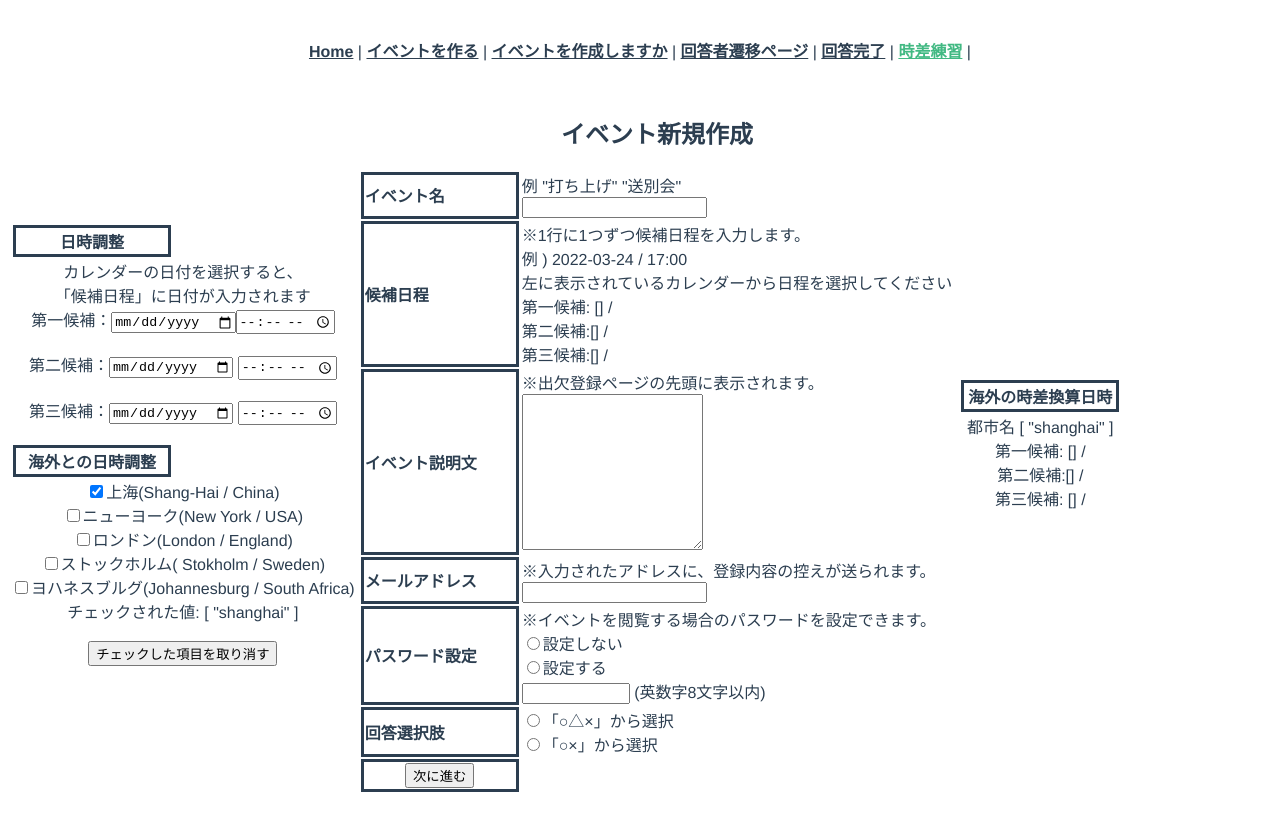
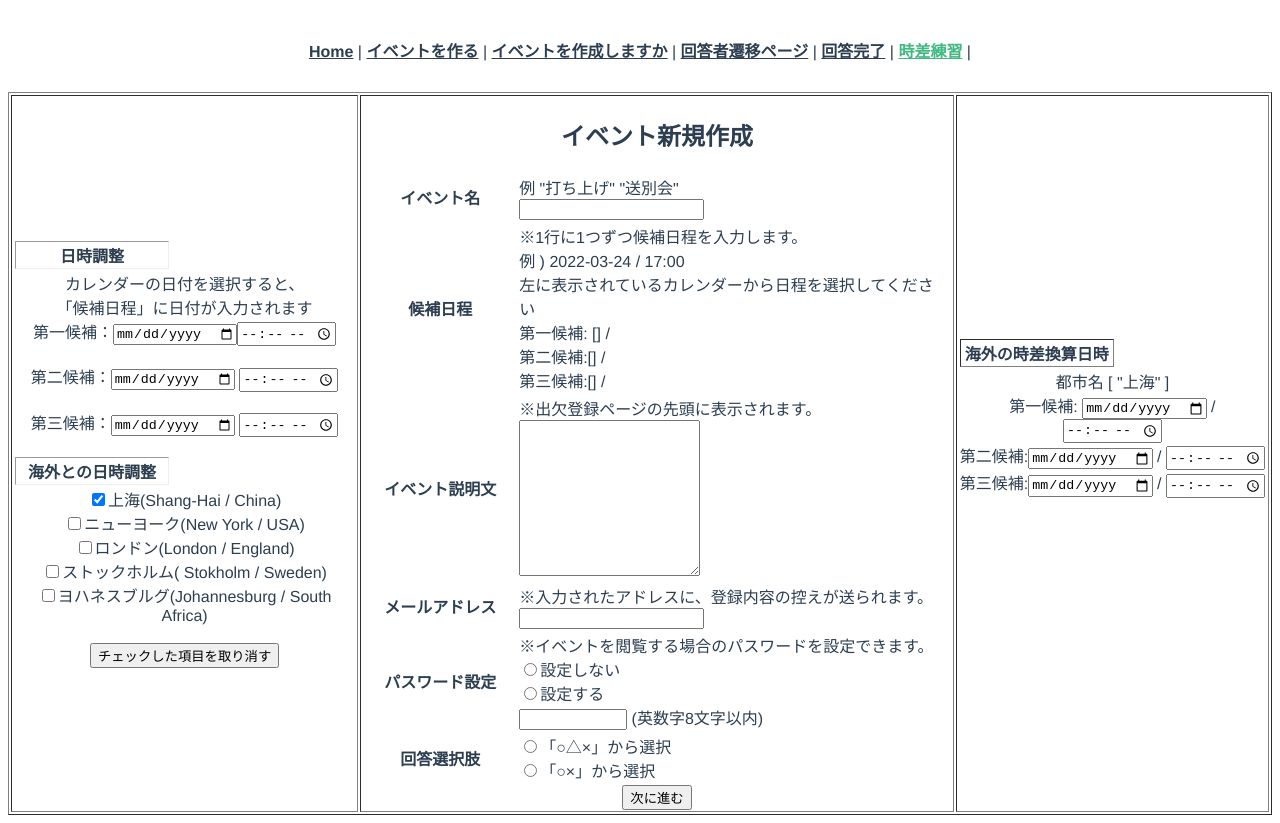
Before and after one commit to kanacoyn/arrangeapp, a Vue app: page /eventPractice in a window 1280 px wide. Both pictures are taken after a click on the checkbox "上海(Shang-Hai / China)". Built offline with nearby package versions, Linux system fonts and the light colour scheme.

Commit message:
選択し都市のみ表示と一括クリア機能
lease enter the commit message for your changes. Lines starting

```diff
--- a/package.json
+++ b/package.json
@@ -11,7 +11,6 @@
     "axios": "^0.26.1",
     "core-js": "^3.6.5",
     "date-fns": "^2.28.0",
-    "ip-geolocation-api-sdk-typescript": "^1.0.5",
     "vue": "^2.6.11",
     "vue-class-component": "^7.2.3",
     "vue-property-decorator": "^9.1.2",
--- a/src/router/index.ts
+++ b/src/router/index.ts
@@ -34,10 +34,6 @@ const routes: Array<RouteConfig> = [
     path: "/answerFinished",
     component: () => import("../views/AnswerFinished.vue"),
   },
-  {
-    path: "/timezone",
-    component: () => import("../views/Timezone.vue"),
-  },
 ];
 
 const router = new VueRouter({
--- a/src/store/index.ts
+++ b/src/store/index.ts
@@ -8,16 +8,11 @@ import { City } from "@/types/City";
 import { Date2 } from "@/types/Date2";
 import { Time } from "@/types/Time";
 import { AnswerCount } from "@/types/AnswerCount";
-import axios from "axios";
-import { TimezoneParams } from "./node_modules/ip-geolocation-api-sdk-typescript/TimezoneParams";
 
 Vue.use(Vuex);
 
 export default new Vuex.Store({
   state: {
-    // APIから戻ってくる時差
-    convertedTime: "",
-
     // eventInfo: new Event(0, "", "", [], "", "", ""), ←ここ修正する必要あり
     eventInfo: new Event(
       1,
@@ -72,28 +67,9 @@ export default new Vuex.Store({
       [new AnswerCount(0, 0), new AnswerCount(0, 0), new AnswerCount(0, 0)]
     ),
   },
-  actions: {
-    async getCityTimezone(context) {
-      const response = await axios.get(
-        "http://5ecab1066fb54826b358aea50036a743:8080/arrangeapp/event/"
-      );
-      console.dir("response", JSON.stringify(response));
-      const payload = response.data;
-      context.commit("getCityTimeZone", payload);
-    },
-  },
+  actions: {},
 
   mutations: {
-    /**
-     * 時差を取得してstateにセットするメソッド.
-     * @param state - ステイト
-     * @param payload - 時差のペイロード
-     */
-    getCityTimeZone(state, payload) {
-      state.eventInfo.cityArray = new Array<City>();
-      state.eventInfo.push(new City(this.id, this.name, this.date));
-    },
-
     /**
      * 回答者情報をステートに格納する.
      * @param state - ステート
--- a/src/views/EventPractice.vue
+++ b/src/views/EventPractice.vue
@@ -1,7 +1,7 @@
 <template>
   <div class="container">
-    <table class="layoutTable">
-      <tbody>
+    <table class="layoutTable" border="1">
+      <tbody >
         <tr>
           <td id="leftside">
             <div class="calenderTitle">
@@ -26,10 +26,8 @@
 
             第二候補：<input
               type="date"
-
               id="dateSecondChoice"
               name="スケジュール"
-
               v-model="selectedDateOption2"
             />  <input
               type="time"
@@ -60,36 +58,36 @@
                   type="checkbox"
                   id="shanghai"
                   value="shanghai"
-                  v-model="timeZone"
-               v-on:change="selectCity"
-               v-show="showTimeZone"
+                  v-model="timeZone1"
+               v-on:change="selectShanghai"
+
                 />
                 <label for="shanghai">上海(Shang-Hai / China)</label><br />
                 <input
                   type="checkbox"
                   id="newyork"
                   value="newyork"
-                  v-model="timeZone"
-                   v-on:change="selectCity"
-               v-show="showTimeZone"
+                  v-model="timeZone2"
+                   v-on:change="selectNewyork"
+
                 />
                 <label for="newyork">ニューヨーク(New York / USA)</label><br />
                 <input
                   type="checkbox"
                   id="london"
                   value="london"
-                  v-model="timeZone"
-                   v-on:change="selectCity"
-               v-show="showTimeZone"
+                  v-model="timeZone3"
+                   v-on:change="selectLondon"
+
                 />
                 <label for="london">ロンドン(London / England)</label><br />
                 <input
                   type="checkbox"
                   id="stokholm"
                   value="stokholm"
-                  v-model="timeZone"
-                   v-on:change="selectCity"
-               v-show="showTimeZone"
+                  v-model="timeZone4"
+                   v-on:change="selectStokholm"
+
                 />
                 <label for="stokholm">ストックホルム( Stokholm / Sweden)</label
                 ><br />
@@ -97,14 +95,14 @@
                   type="checkbox"
                   id="Johannesburg"
                   value="Johannesburg"
-                  v-model="timeZone"
-                   v-on:change="selectCity"
-               v-show="showTimeZone"
+                  v-model="timeZone5"
+                   v-on:change="selectJohannesburg"
+
                 />
                 <label for="Johannesburg"
                   >ヨハネスブルグ(Johannesburg / South Africa)</label
                 ><br />
-                <div>チェックされた値: {{ timeZone }}</div>
+
                 <br />
 
                 <button v-on:click="resetCity">
@@ -239,20 +237,15 @@
                         <label for="eventchoice2">「○×」から選択</label>
                       </td>
                     </tr>
-                    <tr>
-                      <th align="center">
-                        <div class="row register-admin-btn">
-                          <button
+
+                  </table>
+                   <button
                             class="btn"
                             type="button"
                             v-on:click="eventInfo"
                           >
                             次に進む
                           </button>
-                        </div>
-                      </th>
-                    </tr>
-                  </table>
                 </div>
               </form>
             </div>
@@ -260,23 +253,245 @@
 
           <td id="rightside">
                   <th id="title">海外の時差換算日時</th>
-             <div class="flex" v-show="showTimeZone">
+             <div class="flex">
+  <div class="city1" v-show="showShanghai">
+            都市名
+            {{timeZone1}}
 
-            都市名
-            {{timeZone}}
              <br />
             第一候補:
-            {{this.selectedDateOption1}} /
-                         {{this.selectedTimeOption1}}
+            <input
+              type="date"
+              id="dateFirstChoice"
+              name="スケジュール"
+              v-model="selectedDateOption1"
+
+            /> /
+                    <input
+              type="time"
+              step="1800"
+              id="dateFirstChoice"
+              name="スケジュール"
+              v-model="selectedTimeOption1"
+            />
 
             <br />
-            第二候補:{{this.selectedDateOption2}} /
-                         {{this.selectedTimeOption2}}
+            第二候補:<input
+              type="date"
+              id="dateSecondChoice"
+              name="スケジュール"
+              v-model="selectedDateOption2"
+            />  /  <input
+              type="time"
+              step="1800"
+              id="dateSecondChoice"
+              name="スケジュール"
+              v-model="selectedTimeOption2"
+            /><br />
+
+            第三候補:<input
+              type="date"
+              id="dateThirdChoice"
+              name="スケジュール"
+              v-model="selectedDateOption3"
+            />  /  <input
+              type="time"
+              step="1800"
+              id="dateThirdChoice"
+              name="スケジュール"
+              v-model="selectedTimeOption3"
+            />
+            </div><br />
+  <div class="city2" v-show="showNewyork">
+            都市名
+            {{timeZone2}}
+
+             <br />
+            第一候補:
+            <input
+              type="date"
+              id="dateFirstChoice"
+              name="スケジュール"
+              v-model="selectedDateOption1"
+            /> /
+                    <input
+              type="time"
+              step="1800"
+              id="dateFirstChoice"
+              name="スケジュール"
+              v-model="selectedTimeOption1"
+            />
 
             <br />
-            第三候補:
-            {{this.selectedDateOption3}} /
-                         {{this.selectedTimeOption3}}
+            第二候補:<input
+              type="date"
+              id="dateSecondChoice"
+              name="スケジュール"
+              v-model="selectedDateOption2"
+            />  /  <input
+              type="time"
+              step="1800"
+              id="dateSecondChoice"
+              name="スケジュール"
+              v-model="selectedTimeOption2"
+            /><br />
+
+            第三候補:<input
+              type="date"
+              id="dateThirdChoice"
+              name="スケジュール"
+              v-model="selectedDateOption3"
+            />  /  <input
+              type="time"
+              step="1800"
+              id="dateThirdChoice"
+              name="スケジュール"
+              v-model="selectedTimeOption3"
+            />
+            </div><br />
+  <div class="city3" v-show="showLondon">
+            都市名
+            {{timeZone3}}
+
+             <br />
+            第一候補:
+            <input
+              type="date"
+              id="dateFirstChoice"
+              name="スケジュール"
+              v-model="selectedDateOption1"
+            /> /
+                    <input
+              type="time"
+              step="1800"
+              id="dateFirstChoice"
+              name="スケジュール"
+              v-model="selectedTimeOption1"
+            />
+
+            <br />
+            第二候補:<input
+              type="date"
+              id="dateSecondChoice"
+              name="スケジュール"
+              v-model="selectedDateOption2"
+            />  /  <input
+              type="time"
+              step="1800"
+              id="dateSecondChoice"
+              name="スケジュール"
+              v-model="selectedTimeOption2"
+            /><br />
+
+            第三候補:<input
+              type="date"
+              id="dateThirdChoice"
+              name="スケジュール"
+              v-model="selectedDateOption3"
+            />  /  <input
+              type="time"
+              step="1800"
+              id="dateThirdChoice"
+              name="スケジュール"
+              v-model="selectedTimeOption3"
+            />
+            </div><br />
+  <div class="city4" v-show="showStokholm">
+            都市名
+            {{timeZone4}}
+
+             <br />
+            第一候補:
+            <input
+              type="date"
+              id="dateFirstChoice"
+              name="スケジュール"
+              v-model="selectedDateOption1"
+            /> /
+                    <input
+              type="time"
+              step="1800"
+              id="dateFirstChoice"
+              name="スケジュール"
+              v-model="selectedTimeOption1"
+            />
+
+            <br />
+            第二候補:<input
+              type="date"
+              id="dateSecondChoice"
+              name="スケジュール"
+              v-model="selectedDateOption2"
+            />  /  <input
+              type="time"
+              step="1800"
+              id="dateSecondChoice"
+              name="スケジュール"
+              v-model="selectedTimeOption2"
+            /><br />
+
+            第三候補:<input
+              type="date"
+              id="dateThirdChoice"
+              name="スケジュール"
+              v-model="selectedDateOption3"
+            />  /  <input
+              type="time"
+              step="1800"
+              id="dateThirdChoice"
+              name="スケジュール"
+              v-model="selectedTimeOption3"
+            />
+            </div><br />
+
+  <div class="city5" v-show="showJohannesburg">
+            都市名
+            {{timeZone5}}
+
+             <br />
+            第一候補:
+            <input
+              type="date"
+              id="dateFirstChoice"
+              name="スケジュール"
+              v-model="selectedDateOption1"
+            /> /
+                    <input
+              type="time"
+              step="1800"
+              id="dateFirstChoice"
+              name="スケジュール"
+              v-model="selectedTimeOption1"
+            />
+
+            <br />
+            第二候補:<input
+              type="date"
+              id="dateSecondChoice"
+              name="スケジュール"
+              v-model="selectedDateOption2"
+            />  /  <input
+              type="time"
+              step="1800"
+              id="dateSecondChoice"
+              name="スケジュール"
+              v-model="selectedTimeOption2"
+            /><br />
+
+            第三候補:<input
+              type="date"
+              id="dateThirdChoice"
+              name="スケジュール"
+              v-model="selectedDateOption3"
+            />  /  <input
+              type="time"
+              step="1800"
+              id="dateThirdChoice"
+              name="スケジュール"
+              v-model="selectedTimeOption3"
+            />
+            </div>
+
            </div>
           </td>
         </tr>
@@ -289,8 +504,8 @@
 import { EventDate } from "@/types/date";
 import { Component, Vue } from "vue-property-decorator";
 import { Event } from "@/types/event";
-import {Time} from "@/types/Time";
-import {Date2} from "@/types/Date2";
+import { Time } from "@/types/Time";
+import { Date2 } from "@/types/Date2";
 import { City } from "@/types/City";
 
 @Component
@@ -322,7 +537,17 @@ export default class XXXComponent extends Vue {
   private selectedTimeOption2 ="";
   private selectedTimeOption3 ="";
   private eventIdIndex = 1;
-  private timeZone = [];
+  private timeZone1 = [];
+  private timeZone2 = [];
+  private timeZone3 = [];
+  private timeZone4 = [];
+  private timeZone5 = [];
+  private showShanghai=false;
+  private showNewyork=false;
+  private showLondon=false;
+  private showStokholm=false;
+  private showJohannesburg=false;
+
 
   private city = [];
    // 押下したら表示される時差を含んでいる候補日時
@@ -337,7 +562,16 @@ export default class XXXComponent extends Vue {
   eventInfo(): void {
     console.log("mutationに送る");
 
-    this.arrayDateOption.push(
+    this.currentCityArray.push(
+      new City(1, this.timeZone1,new EventDate(-1, this.arrayDateOption, this.arrayTimeOption)),
+      new City(1, this.timeZone2,new EventDate(-1, this.arrayDateOption, this.arrayTimeOption)),
+      new City(1, this.timeZone3,new EventDate(-1, this.arrayDateOption, this.arrayTimeOption)),
+      new City(1, this.timeZone4,new EventDate(-1, this.arrayDateOption, this.arrayTimeOption)),
+      new City(1, this.timeZone5,new EventDate(-1, this.arrayDateOption, this.arrayTimeOption)),
+    );
+    console.log("都市の配列をpush");
+
+ this.arrayDateOption.push(
       new EventDate(1, this.selectedDateOption1, []),
       new EventDate(1, this.selectedDateOption2, []),
       new EventDate(1, this.selectedDateOption3, [])
@@ -352,7 +586,7 @@ export default class XXXComponent extends Vue {
         this.email,
         this.password,
         this.answerChoice,
-        this.currentCityArray = this.timeZone
+        this.currentCityArray
       ),
     });
     console.log("mutation成功");
@@ -391,28 +625,51 @@ export default class XXXComponent extends Vue {
     this.$router.push("/eventConfirm");
   }
 
+// 選択した都市をリセット
   resetCity(): void {
-    this.timeZone = [];
+    this.timeZone1 = [];
+    this.timeZone2 = [];
+    this.timeZone3 = [];
+    this.timeZone4 = [];
+    this.timeZone5 = [];
+this.showShanghai=false;
+  this.showNewyork=false;
+  this.showLondon=false;
+  this.showStokholm=false;
+  this.showJohannesburg=false;
   }
 
 // 都市名をクリックすることで時差を含んだ候補日時が右に表示される
-selectCity():void{
-console.log("都市名をv-on:changeで時差に表示させる");
-this.currentCityArray = this.$store.getters.getCityArray;
-this.showTimeZone=true;
+selectShanghai():void{
+this.showShanghai=true;
+this.timeZone1=["上海"];
+}
 
- }
+selectNewyork():void{
+this.showNewyork=true;
+this.timeZone2=["ニューヨーク"];
+}
+selectLondon():void{
+this.showLondon=true;
+this.timeZone3=["ロンドン"];
+}
+selectStokholm():void{
+this.showStokholm=true;
+this.timeZone4=["ストックホルム"];
+}
+selectJohannesburg():void{
+this.showJohannesburg=true;
+this.timeZone5=["ヨハネスブルグ"];
+}
+
+
+
 }
 
 
 </script>
 
 <style scoped>
-.register {
-  text-align: left;
-  vertical-align: top;
-}
-
 .error {
   color: red;
 }
@@ -421,10 +678,12 @@ this.showTimeZone=true;
   width: 150px;
 }
 
-.layoutTable tr td th{
-    border-style: solid;
-    border-width: thin black;
-
+.mainbox td{
+text-align: left;
+}
+.mainbox th{
+text-align: top;
 }
 
+
 </style>
```
Also changed, not shown: 1 other file (tests, documents, lock files or other folders).
